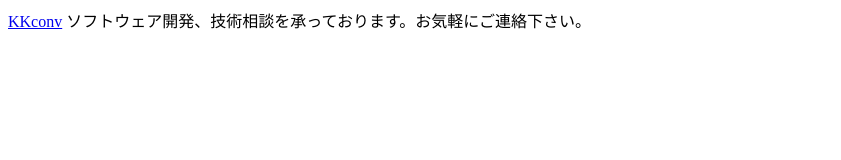
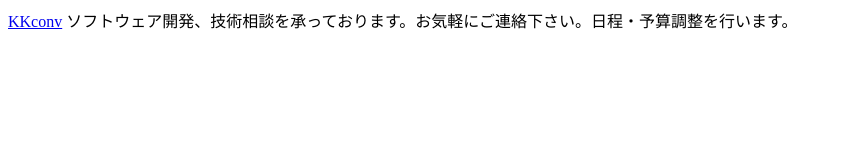
Before and after one commit to ysk-t/ysk-t.github.io, a plain HTML site: page index.html in a window 1280 px wide. Shown: the whole page, without its empty margins (0-841 px from the left). Drawn offline with Linux system fonts and the light colour scheme.

Commit message:
Update index.html

```diff
--- a/index.html
+++ b/index.html
@@ -8,7 +8,7 @@
 
 
 
-	ソフトウェア開発、技術相談を承っております。お気軽にご連絡下さい。<br>
+	ソフトウェア開発、技術相談を承っております。お気軽にご連絡下さい。日程・予算調整を行います。<br>
 
 
 
```
